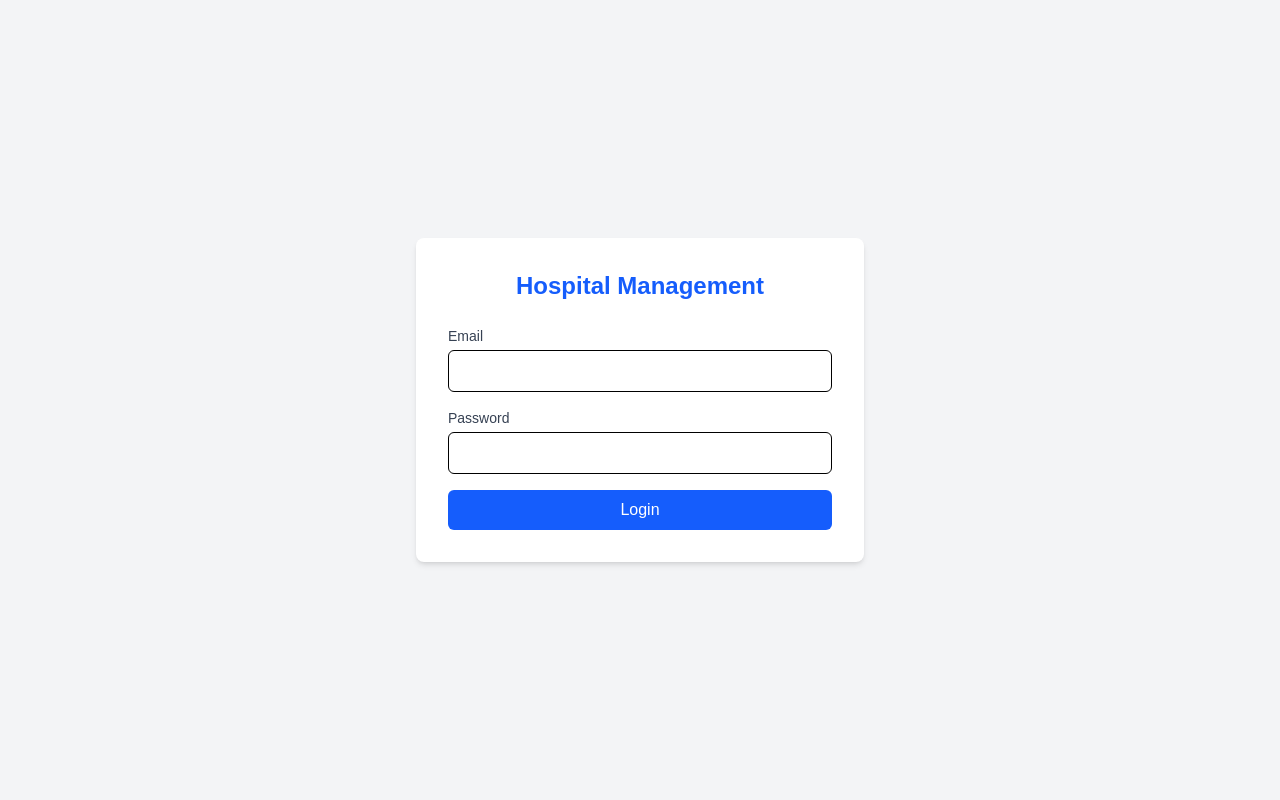
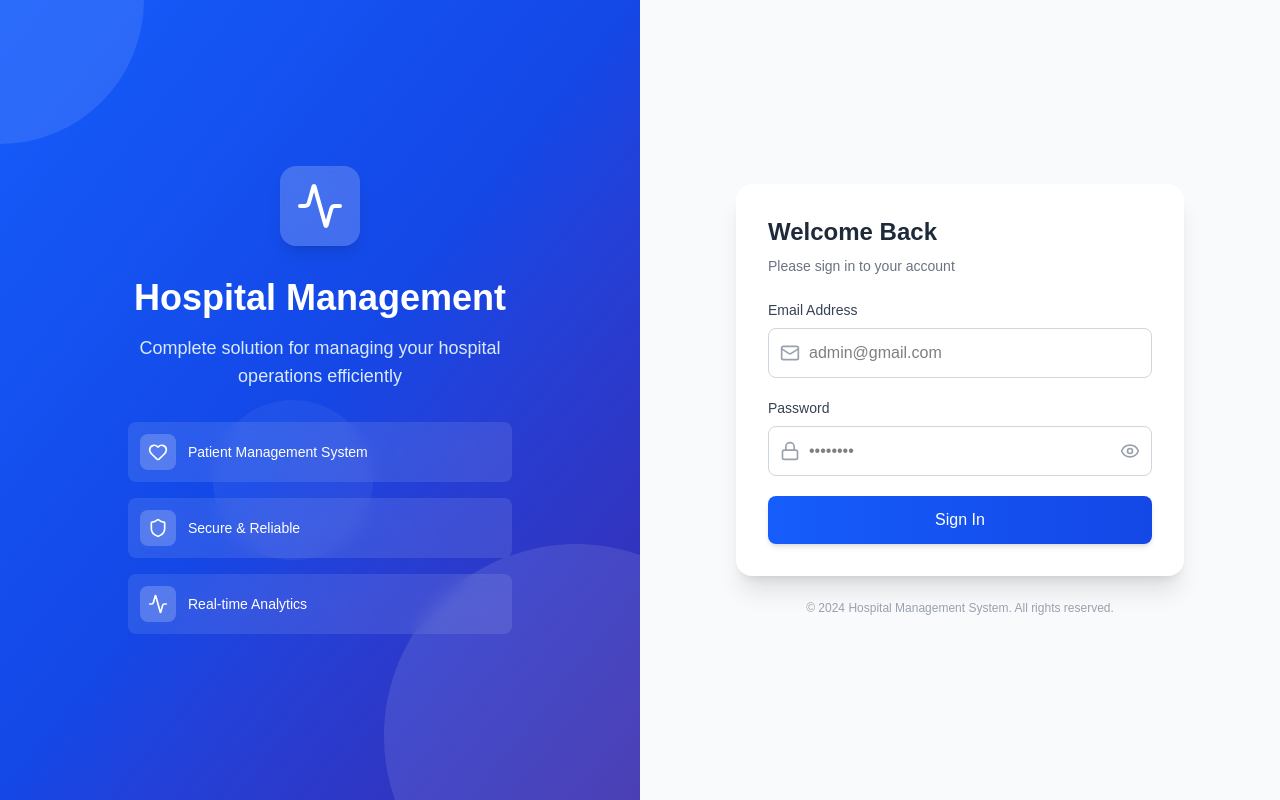
Before and after one commit to bhavy-sharma/Hospital-Management_system, a Next.js app: page /login in a window 1280 px wide. Built offline with nearby package versions, Linux system fonts and the light colour scheme.

Commit message:
Update UI login page

```diff
--- a/app/login/page.js
+++ b/app/login/page.js
@@ -1,103 +1,205 @@
 'use client';
 import { useState } from 'react';
 import { useRouter } from 'next/navigation';
+import {
+  Eye,
+  EyeOff,
+  Lock,
+  Mail,
+  Activity,
+  Heart,
+  Shield,
+  Loader2
+} from 'lucide-react';
 
 export default function LoginPage() {
   const [email, setEmail] = useState('');
   const [password, setPassword] = useState('');
+  const [showPassword, setShowPassword] = useState(false);
   const [error, setError] = useState('');
   const [loading, setLoading] = useState(false);
-  const [debug, setDebug] = useState('');
   const router = useRouter();
 
   const handleLogin = async (e) => {
     e.preventDefault();
     setLoading(true);
     setError('');
-    setDebug('Sending request...');
 
     try {
-      console.log('Sending login request for:', email);
-
       const response = await fetch('/api/auth/login', {
         method: 'POST',
-        headers: {
-          'Content-Type': 'application/json',
-        },
+        headers: { 'Content-Type': 'application/json' },
         body: JSON.stringify({ email, password }),
       });
 
-      setDebug(`Response status: ${response.status}`);
-      console.log('Response status:', response.status);
-
       const data = await response.json();
-      console.log('Response data:', data);
-      setDebug(`Response data: ${JSON.stringify(data)}`);
 
       if (data.success) {
-        console.log('Login successful, storing data...');
-
-        // Store in localStorage
         localStorage.setItem('token', data.token);
         localStorage.setItem('user', JSON.stringify(data.user));
         localStorage.setItem('isAuthenticated', 'true');
-
-        setDebug('Redirecting to dashboard...');
-        console.log('Redirecting to dashboard');
-
-        // Use window.location for hard redirect
         window.location.href = '/dashboard';
-        // router.push('/dashboard');
       } else {
         setError(data.message || 'Invalid credentials');
-        setDebug(`Error: ${data.message}`);
       }
     } catch (error) {
       console.error('Login error:', error);
       setError('Network error. Please try again.');
-      setDebug(`Network error: ${error.message}`);
     } finally {
       setLoading(false);
     }
   };
 
   return (
-    <div className="flex items-center justify-center min-h-screen bg-gray-100">
-      <div className="w-full max-w-md p-8 space-y-6 bg-white rounded-lg shadow-md">
-        <h2 className="text-2xl font-bold text-center text-blue-600">Hospital Management</h2>
-        <form onSubmit={handleLogin} className="space-y-4">
+    <div className="min-h-screen flex">
+      {/* Left Side - Branding (Hidden on mobile) */}
+      <div className="hidden lg:flex lg:w-1/2 bg-gradient-to-br from-blue-600 via-blue-700 to-indigo-800 relative overflow-hidden">
+        {/* Decorative Circles */}
+        <div className="absolute top-0 left-0 w-72 h-72 bg-white/10 rounded-full -translate-x-1/2 -translate-y-1/2"></div>
+        <div className="absolute bottom-0 right-0 w-96 h-96 bg-white/10 rounded-full translate-x-1/3 translate-y-1/3"></div>
+        <div className="absolute top-1/2 left-1/3 w-40 h-40 bg-white/5 rounded-full"></div>
+
+        <div className="relative z-10 flex flex-col justify-center items-center w-full px-12 text-white">
+          {/* Logo */}
+          <div className="flex items-center justify-center w-20 h-20 bg-white/20 backdrop-blur-sm rounded-2xl mb-8 shadow-lg">
+            <Activity className="w-12 h-12 text-white" />
+          </div>
+
+          <h1 className="text-4xl font-bold mb-4 text-center">
+            Hospital Management
+          </h1>
+          <p className="text-blue-100 text-lg text-center max-w-md mb-8">
+            Complete solution for managing your hospital operations efficiently
+          </p>
+
+          {/* Features */}
+          <div className="space-y-4 w-full max-w-sm">
+            <div className="flex items-center gap-3 bg-white/10 backdrop-blur-sm p-3 rounded-lg">
+              <div className="bg-white/20 p-2 rounded-lg">
+                <Heart className="w-5 h-5" />
+              </div>
+              <span className="text-sm">Patient Management System</span>
+            </div>
+            <div className="flex items-center gap-3 bg-white/10 backdrop-blur-sm p-3 rounded-lg">
+              <div className="bg-white/20 p-2 rounded-lg">
+                <Shield className="w-5 h-5" />
+              </div>
+              <span className="text-sm">Secure & Reliable</span>
+            </div>
+            <div className="flex items-center gap-3 bg-white/10 backdrop-blur-sm p-3 rounded-lg">
+              <div className="bg-white/20 p-2 rounded-lg">
+                <Activity className="w-5 h-5" />
+              </div>
+              <span className="text-sm">Real-time Analytics</span>
+            </div>
+          </div>
+        </div>
+      </div>
+
+      {/* Right Side - Login Form */}
+      <div className="w-full lg:w-1/2 flex items-center justify-center p-6 bg-gray-50">
+        <div className="w-full max-w-md">
+          {/* Mobile Logo */}
+          <div className="lg:hidden flex flex-col items-center mb-8">
+            <div className="w-16 h-16 bg-blue-600 rounded-2xl flex items-center justify-center mb-3 shadow-lg">
+              <Activity className="w-9 h-9 text-white" />
+            </div>
+            <h1 className="text-2xl font-bold text-gray-800">Hospital Management</h1>
+          </div>
+
+          {/* Login Card */}
+          <div className="bg-white rounded-2xl shadow-xl p-8">
+            <div className="mb-6">
+              <h2 className="text-2xl font-bold text-gray-800 mb-2">Welcome Back</h2>
+              <p className="text-gray-500 text-sm">Please sign in to your account</p>
+            </div>
+
+            <form onSubmit={handleLogin} className="space-y-5">
+              {/* Email Field */}
               <div>
-            <label className="block text-sm font-medium text-gray-700">Email</label>
+                <label className="block text-sm font-medium text-gray-700 mb-2">
+                  Email Address
+                </label>
+                <div className="relative">
+                  <div className="absolute inset-y-0 left-0 pl-3 flex items-center pointer-events-none">
+                    <Mail className="h-5 w-5 text-gray-400" />
+                  </div>
                   <input
                     type="email"
                     value={email}
                     onChange={(e) => setEmail(e.target.value)}
-              className="w-full text-black px-3 py-2 mt-1 border rounded-md focus:outline-none focus:ring-2 focus:ring-blue-500"
+                    className="w-full pl-10 pr-4 py-3 text-black border border-gray-300 rounded-lg focus:outline-none focus:ring-2 focus:ring-blue-500 focus:border-transparent transition-all"
+                    placeholder="admin@gmail.com"
                     required
                     disabled={loading}
                   />
                 </div>
+              </div>
+
+              {/* Password Field */}
               <div>
-            <label className="block text-sm font-medium text-gray-700">Password</label>
+                <label className="block text-sm font-medium text-gray-700 mb-2">
+                  Password
+                </label>
+                <div className="relative">
+                  <div className="absolute inset-y-0 left-0 pl-3 flex items-center pointer-events-none">
+                    <Lock className="h-5 w-5 text-gray-400" />
+                  </div>
                   <input
-              type="password"
+                    type={showPassword ? 'text' : 'password'}
                     value={password}
                     onChange={(e) => setPassword(e.target.value)}
-              className="w-full text-black px-3 py-2 mt-1 border rounded-md focus:outline-none focus:ring-2 focus:ring-blue-500"
+                    className="w-full pl-10 pr-12 py-3 text-black border border-gray-300 rounded-lg focus:outline-none focus:ring-2 focus:ring-blue-500 focus:border-transparent transition-all"
+                    placeholder="••••••••"
                     required
                     disabled={loading}
                   />
+                  <button
+                    type="button"
+                    onClick={() => setShowPassword(!showPassword)}
+                    className="absolute inset-y-0 right-0 pr-3 flex items-center text-gray-400 hover:text-gray-600"
+                    tabIndex={-1}
+                  >
+                    {showPassword ? (
+                      <EyeOff className="h-5 w-5" />
+                    ) : (
+                      <Eye className="h-5 w-5" />
+                    )}
+                  </button>
                 </div>
-          {error && <p className="text-sm text-red-500">{error}</p>}
-          {debug && <p className="text-xs text-gray-500">{debug}</p>}
+              </div>
+
+              {/* Error Message */}
+              {error && (
+                <div className="bg-red-50 border border-red-200 text-red-600 px-4 py-3 rounded-lg text-sm flex items-start gap-2">
+                  <span className="mt-0.5">⚠️</span>
+                  <span>{error}</span>
+                </div>
+              )}
+
+              {/* Submit Button */}
               <button
                 type="submit"
-            className="w-full px-4 py-2 text-white bg-blue-600 rounded-md hover:bg-blue-700 disabled:bg-blue-300"
                 disabled={loading}
+                className="w-full bg-gradient-to-r from-blue-600 to-blue-700 text-white py-3 rounded-lg font-medium hover:from-blue-700 hover:to-blue-800 focus:outline-none focus:ring-2 focus:ring-blue-500 focus:ring-offset-2 disabled:opacity-60 disabled:cursor-not-allowed transition-all shadow-md hover:shadow-lg flex items-center justify-center gap-2"
               >
-            {loading ? 'Logging in...' : 'Login'}
+                {loading ? (
+                  <>
+                    <Loader2 className="w-5 h-5 animate-spin" />
+                    Signing in...
+                  </>
+                ) : (
+                  'Sign In'
+                )}
               </button>
             </form>
+          </div>
+
+          {/* Footer */}
+          <p className="text-center text-xs text-gray-400 mt-6">
+            © 2024 Hospital Management System. All rights reserved.
+          </p>
+        </div>
       </div>
     </div>
   );
```
Lines whose indentation alone changed are shown as unchanged.
